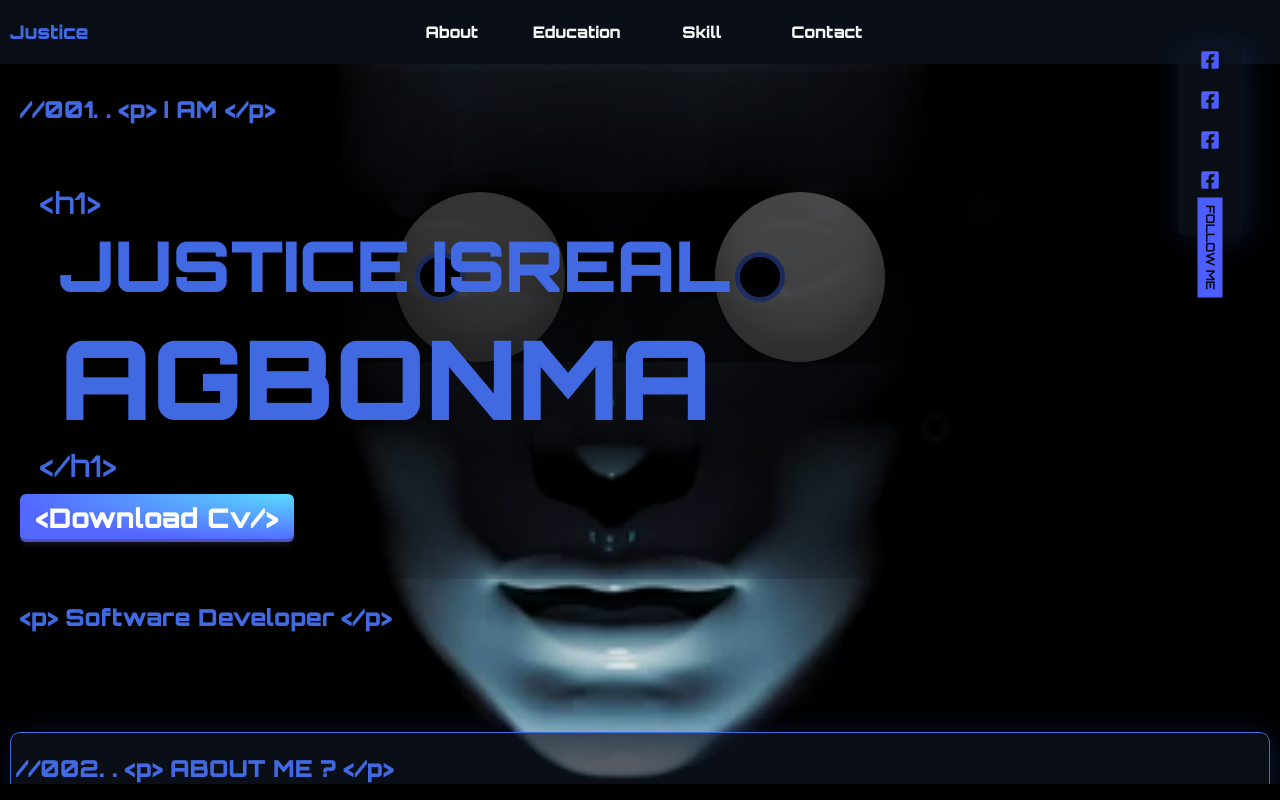
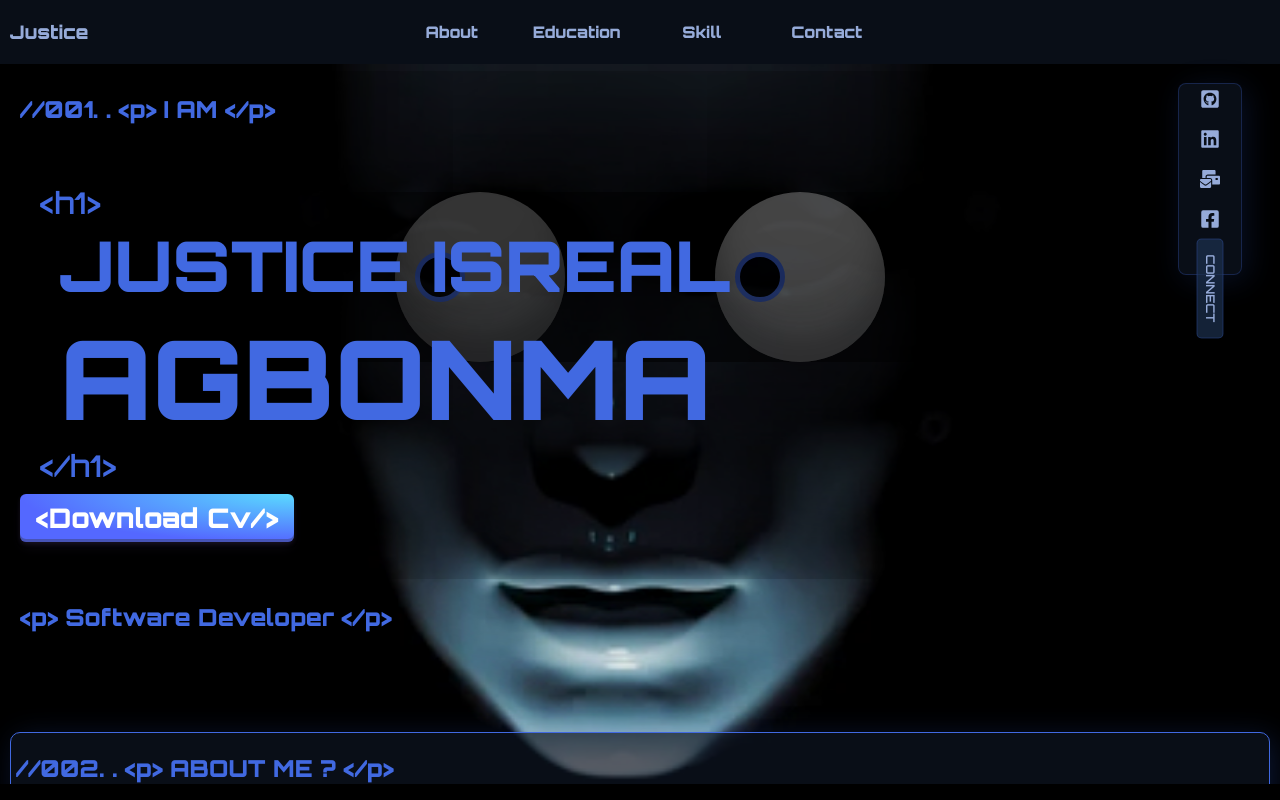
Before and after one commit to JusticeIsreal/Personal-Portfolio, a React (Create React App) app: page / in a window 1280 px wide. Built offline with nearby package versions, Linux system fonts and the light colour scheme.

Commit message:
about stats

```diff
--- a/src/TopbarFolder/Topbar.js
+++ b/src/TopbarFolder/Topbar.js
@@ -1,7 +1,12 @@
 import React from "react";
 import { useReducer } from "react";
 import { ImMenu3, ImMenu4 } from "react-icons/im";
-import { FaFacebookSquare } from "react-icons/fa";
+import {
+  FaFacebookSquare,
+  FaGithubSquare,
+  FaLinkedin,
+  FaMailBulk,
+} from "react-icons/fa";
 import "./TopbarStyle.css";
 import reducer from "../Reducer/Reducer";
 
@@ -40,13 +45,13 @@ function Topbar() {
         </nav>
         <div className="social-media">
           <li>
-            <FaFacebookSquare className="social-icon" />
-            <FaFacebookSquare className="social-icon" />
-            <FaFacebookSquare className="social-icon" />
-            <FaFacebookSquare className="social-icon" />
+            <FaGithubSquare className="social-icon git" />
+            <FaLinkedin className="social-icon linkedin" />
+            <FaMailBulk className="social-icon mail" />
+            <FaFacebookSquare className="social-icon fb" />
           </li>
           <div className="social-media-follow-me">
-            <p> FOLLOW ME</p>
+            <p>CONNECT</p>
           </div>
         </div>
         <div className="topmenu-icon" onClick={() => toggleMenu()}>
--- a/src/TopbarFolder/TopbarStyle.css
+++ b/src/TopbarFolder/TopbarStyle.css
@@ -44,7 +44,7 @@
   }
 }
 .first .topbar h3 {
-  color: royalblue;
+  color: rgb(150, 171, 217);
   font-family: "Orbitron", sans-serif;
 }
 .first .topbar nav {
@@ -92,7 +92,7 @@
   }
 }
 .first .topbar nav ul li {
-  color: whitesmoke;
+  color: rgb(150, 171, 217);
   display: flex;
   justify-content: center;
   align-items: center;
@@ -105,21 +105,14 @@
   font-weight: 600;
 }
 .first .topbar nav ul li:hover {
-  background-color: rgba(160, 183, 252, 0.888);
-  box-shadow: 5px 5px 30px rgba(0, 0, 0, 0.4);
+  box-shadow: 5px 5px 30px rgba(40, 82, 189, 0.263);
+  background-color: rgba(13, 21, 34, 0.694);
   transform: scale(1.5);
 }
 @media only screen and (min-width: 850px) {
   .first .topbar nav ul li {
     border: none;
     font-weight: 700;
-    transition: all 0.2s linear;
-  }
-  .first .topbar nav ul li::after {
-    content: "";
-    width: 0px;
-    height: 40px;
-    position: absolute;
     transition: all 0.2s linear;
   }
   .first .topbar nav ul li:hover {
@@ -129,12 +122,6 @@
     box-shadow: 5px 5px 30px rgba(0, 0, 0, 0.4);
     transform: scale(1.5);
   }
-  .first .topbar nav ul li:hover::before {
-    content: "";
-    width: 100%;
-    height: 30px;
-    position: absolute;
-  }
 }
 .first .topbar .social-media {
   display: flex;
@@ -143,7 +130,7 @@
   flex-direction: column;
   position: absolute;
   right: 0;
-  top: 6rem;
+  top: 8rem;
   height: 140px;
   width: 80px;
   position: fixed;
@@ -153,7 +140,7 @@
     border: none;
     position: relative;
     right: 20px;
-    top: 15vh;
+    top: 20vh;
   }
 }
 .first .topbar .social-media li {
@@ -162,17 +149,18 @@
   align-items: center;
   flex-direction: column;
   background-color: rgba(13, 21, 34, 0.694);
-  box-shadow: 5px 5px 30px rgba(40, 82, 189, 0.263);
-  border-radius: 5px;
+  box-shadow: 5px 5px 30px rgba(40, 82, 189, 0.193);
+  border-radius: 8px;
   margin-bottom: auto;
   width: 80%;
   gap: 20px;
   padding: 5px 5px 45px 5px;
+  border: 1px solid rgba(65, 105, 225, 0.255);
 }
 .first .topbar .social-media li .social-icon {
-  color: #4c5eff;
   font-size: 20px;
   transition: all 0.2s linear;
+  color: rgb(150, 171, 217);
 }
 .first .topbar .social-media li .social-icon:hover {
   transform: scale(1.5);
@@ -184,8 +172,11 @@
   flex-direction: column;
   transform: rotate(90deg);
   width: 100px;
-  background-color: #4c5eff;
+  color: rgb(150, 171, 217);
   padding: 5px 4px;
+  background-color: rgba(29, 49, 80, 0.694);
+  border: 1px solid rgba(65, 105, 225, 0.255);
+  border-radius: 5px;
 }
 .first .topbar .social-media .social-media-follow-me p {
   font-size: 12px;
--- a/src/TopbarFolder/TopbarStyle.scss
+++ b/src/TopbarFolder/TopbarStyle.scss
@@ -80,16 +80,14 @@ $special-Color: #4c5eff;
     position: fixed;
     width: 100vw;
     background-color: rgb(0, 0, 0);
-    // box-shadow: 5px 5px 30px rgba(40, 82, 189, 0.263);
     background-color: rgba(13, 21, 34, 0.694);
-    // border: 2px solid green;
 
     @include responsive(tablet) {
       padding: 10px 10px;
     }
     //  icon
     h3 {
-      color: royalblue;
+      color: rgb(150, 171, 217);
       font-family: "Orbitron", sans-serif;
       // position: fixed;
     }
@@ -137,7 +135,7 @@ $special-Color: #4c5eff;
         }
 
         li {
-          color: whitesmoke;
+          color: rgb(150, 171, 217);
           @include flexDisplay(center, center, row);
           padding: 10px;
           border-bottom: 1px solid royalblue;
@@ -146,8 +144,8 @@ $special-Color: #4c5eff;
           transition: all 0.2s linear;
           font-weight: 600;
           &:hover {
-            background-color: rgba(160, 183, 252, 0.888);
-            box-shadow: 5px 5px 30px rgba(0, 0, 0, 0.4);
+            box-shadow: 5px 5px 30px rgba(40, 82, 189, 0.263);
+            background-color: rgba(13, 21, 34, 0.694);
             transform: scale(1.5);
           }
           @include responsive(tablet) {
@@ -156,15 +154,6 @@ $special-Color: #4c5eff;
             // width: 0;
             transition: all 0.2s linear;
 
-            &::after {
-              content: "";
-              width: 0px;
-              height: 40px;
-              position: absolute;
-              transition: all 0.2s linear;
-
-              // border: 2px solid white;
-            }
             &:hover {
               z-index: 5;
               width: 70%;
@@ -173,16 +162,6 @@ $special-Color: #4c5eff;
               transform: scale(1.5);
 
               // background-color: #444444;
-
-              &::before {
-                content: "";
-                width: 100%;
-                height: 30px;
-                position: absolute;
-                // border: 1px solid royalblue;
-                // border-radius: 5px;
-                // transition: all 0.3s linear;
-              }
             }
           }
         }
@@ -193,7 +172,7 @@ $special-Color: #4c5eff;
       @include flexDisplay(center, center, column);
       position: absolute;
       right: 0;
-      top: 6rem;
+      top: 8rem;
       height: 140px;
       width: 80px;
       position: fixed;
@@ -203,7 +182,7 @@ $special-Color: #4c5eff;
         border: none;
         position: relative;
         right: 20px;
-        top: 15vh;
+        top: 20vh;
       }
 
       li {
@@ -212,17 +191,18 @@ $special-Color: #4c5eff;
         // background-color: rgba(255, 255, 255, 0.1);
         background-color: rgba(13, 21, 34, 0.694);
         // box-shadow: 5px 5px 30px rgba(0, 0, 0, 0.4);
-        box-shadow: 5px 5px 30px rgba(40, 82, 189, 0.263);
-        border-radius: 5px;
+        box-shadow: 5px 5px 30px rgba(40, 82, 189, 0.193);
+        border-radius: 8px;
         margin-bottom: auto;
         width: 80%;
         gap: 20px;
         padding: 5px 5px 45px 5px;
+        border: 1px solid rgba(65, 105, 225, 0.255);
 
         .social-icon {
-          color: #4c5eff;
           font-size: 20px;
           transition: all 0.2s linear;
+          color: rgb(150, 171, 217);
 
           &:hover {
             transform: scale(1.5);
@@ -231,11 +211,13 @@ $special-Color: #4c5eff;
       }
       .social-media-follow-me {
         @include flexDisplay(center, center, column);
-
         transform: rotate(90deg);
         width: 100px;
-        background-color: #4c5eff;
+        color: rgb(150, 171, 217);
         padding: 5px 4px;
+        background-color: rgba(29, 49, 80, 0.694);
+        border: 1px solid rgba(65, 105, 225, 0.255);
+        border-radius: 5px;
 
         p {
           font-size: 12px;
```
Also changed, not shown: 1 other file (tests, documents, lock files or other folders).
